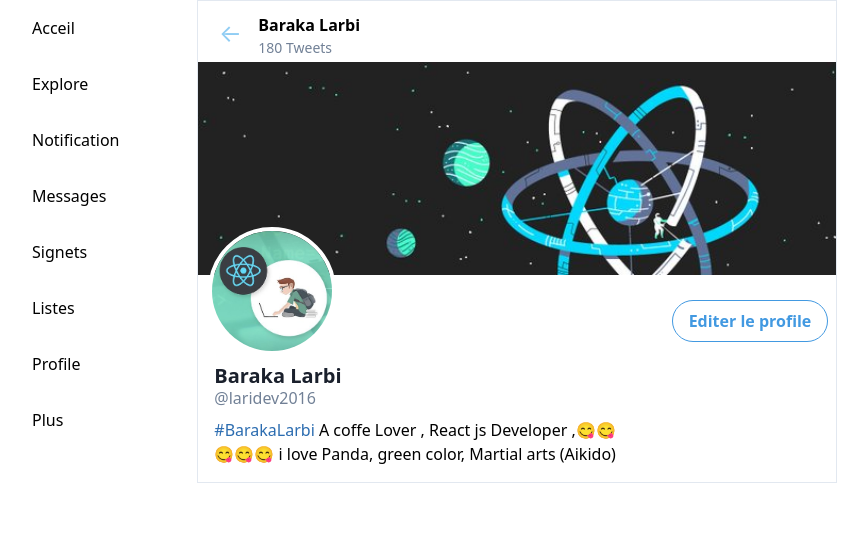
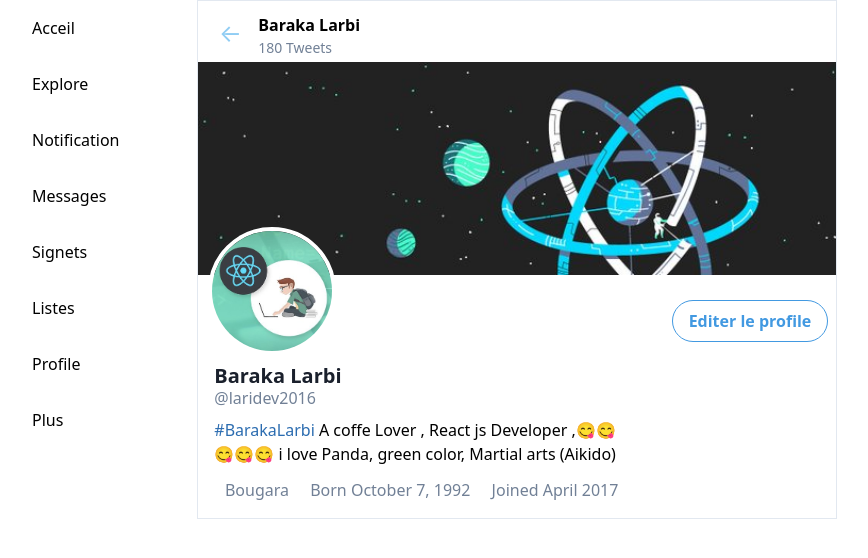
Before and after one commit to larbibaraka/react-twitter, a React (Create React App) app: page / in a window 1280 px wide. Shown: the top 558 px of the page, without its empty margins (16-884 px from the left). Built offline with nearby package versions, Linux system fonts and the light colour scheme.

Commit message:
adding info plu

```diff
--- a/src/components/MidSection.jsx
+++ b/src/components/MidSection.jsx
@@ -33,16 +33,27 @@ export default function MidSection() {
       </div>
       <div className="userinfo container m-2 p-2">
         <div class="mt-2">
-        <p class="text-gray-900 leading-none text-xl font-bold">Baraka Larbi</p>
+          <p class="text-gray-900 leading-none text-xl font-bold">
+            Baraka Larbi
+          </p>
           <p class="text-gray-600">@laridev2016</p>
         </div>
         <div class=" mt-2 w-8/12">
           <p className="font-sans font-normal">
-        <a className="text-blue-700 font-medium" href="/">#BarakaLarbi</a> A coffe Lover , React js Developer ,😋😋😋😋😋
-        i love Panda, green color, Martial arts (Aikido)
+            <a className="text-blue-700 font-medium" href="/">
+              #BarakaLarbi
+            </a>{" "}
+            A coffe Lover , React js Developer ,😋😋😋😋😋 i love Panda, green
+            color, Martial arts (Aikido)
           </p>
         </div>
-
+        <div className="mt-3 w-8/12">
+          <p className="font-sans text-gray-600 flex justify-around font-medium">
+            <span>Bougara</span>
+            <span>Born October 7, 1992</span>
+            <span>Joined April 2017</span>
+          </p>
+        </div>
       </div>
     </div>
   );
```
Lines whose indentation alone changed are shown as unchanged.
